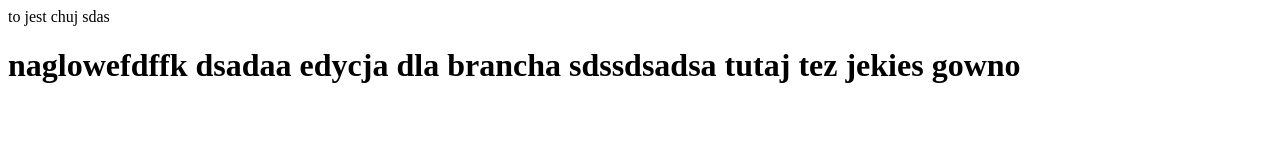
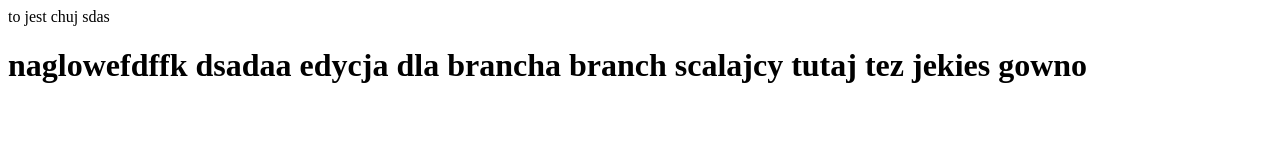
Before and after one commit to erghnm/test, a plain HTML site: page index.html in a window 1280 px wide. Drawn offline with Linux system fonts and the light colour scheme.

Commit message:
zmodyfikowanie pliku index i dodanie wersji

```diff
--- a/index.html
+++ b/index.html
@@ -7,9 +7,11 @@
 to jest chuj
 sdas
 <h1> naglowefdffk dsadaa
+
 edycja dla brancha
-sdssdsadsa
 
+
+  branch scalajcy
   <!-- @todo dodaj link do googlgle analitics -->
 
  tutaj tez jekies gowno
```
